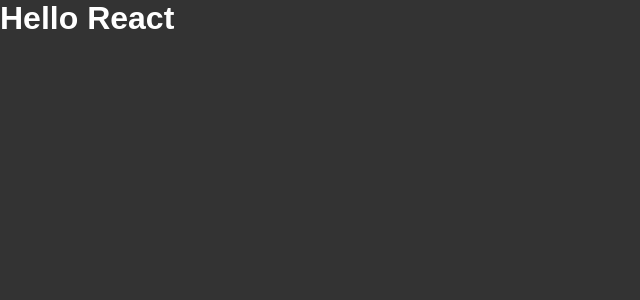
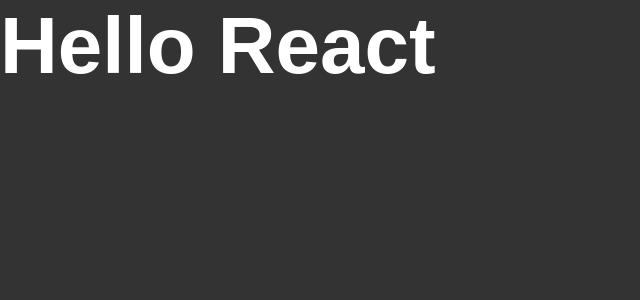
Before and after one commit to miguelriosoliveira/github-explorer-2, a React app: page / in a window 1280 px wide. Shown: the top 300 px of the page, without its empty margins (0-640 px from the left). Built offline with nearby package versions, Linux system fonts and the light colour scheme.

Commit message:
Using SASS

```diff
--- a/package.json
+++ b/package.json
@@ -32,7 +32,9 @@
 		"eslint-plugin-react": "^7.22.0",
 		"eslint-plugin-react-hooks": "^4.2.0",
 		"html-webpack-plugin": "^5.3.1",
+		"node-sass": "^5.0.0",
 		"prettier": "^2.2.1",
+		"sass-loader": "^11.0.1",
 		"style-loader": "^2.0.0",
 		"webpack": "^5.25.0",
 		"webpack-cli": "^4.5.0",
--- a/src/App.jsx
+++ b/src/App.jsx
@@ -1,4 +1,4 @@
-import './styles/global.css';
+import './styles/global.scss';
 
 export function App() {
 	return <h1>Hello React</h1>;
--- a/src/styles/global.css
+++ b/src/styles/global.scss
@@ -8,4 +8,8 @@
 	font-family: Arial, Helvetica, sans-serif;
 	background: #333;
 	color: #fff;
+
+	h1 {
+		font-size: 80px;
+	}
 }
--- a/webpack.config.js
+++ b/webpack.config.js
@@ -30,9 +30,9 @@
 				use: 'babel-loader',
 			},
 			{
-				test: /\.css$/,
+				test: /\.scss$/,
 				exclude: /node_modules/,
-				use: ['style-loader', 'css-loader'],
+				use: ['style-loader', 'css-loader', 'sass-loader'],
 			},
 		],
 	},
```
Also changed, not shown: 1 other file (tests, documents, lock files or other folders).
